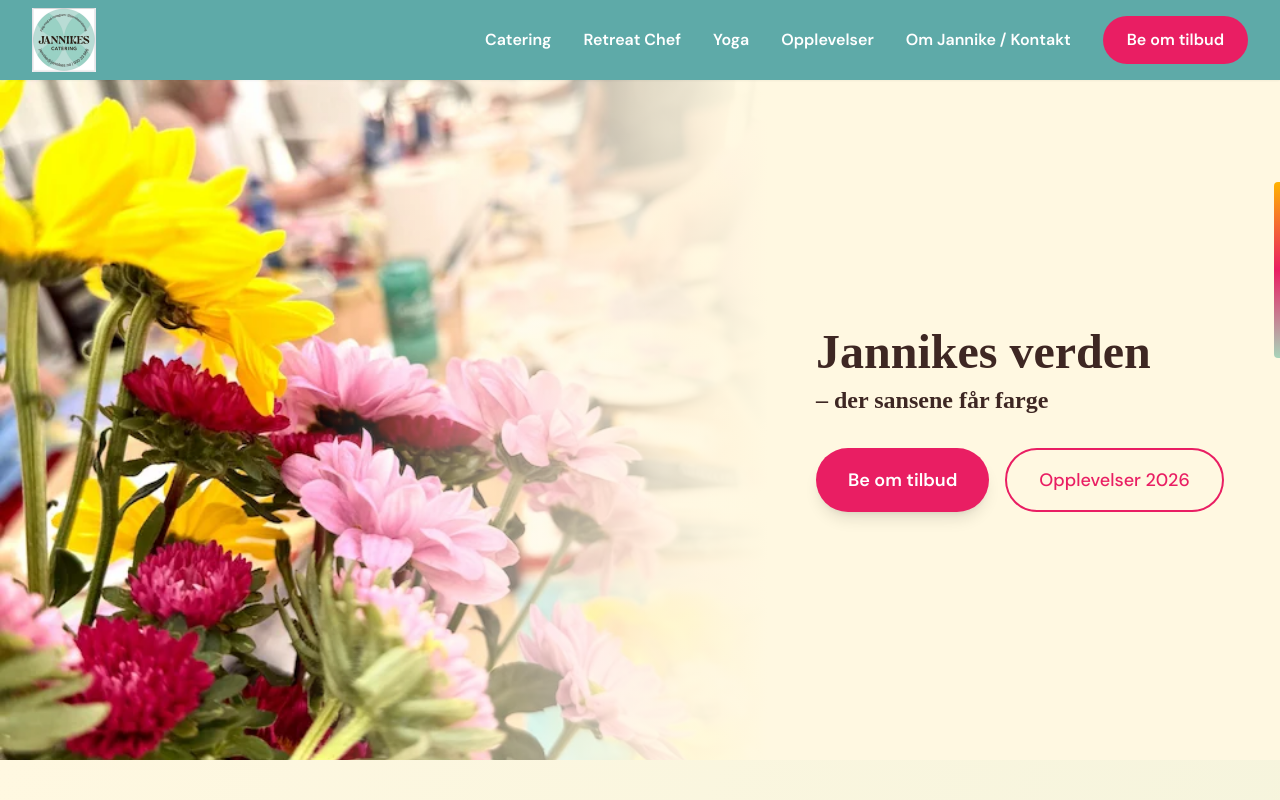
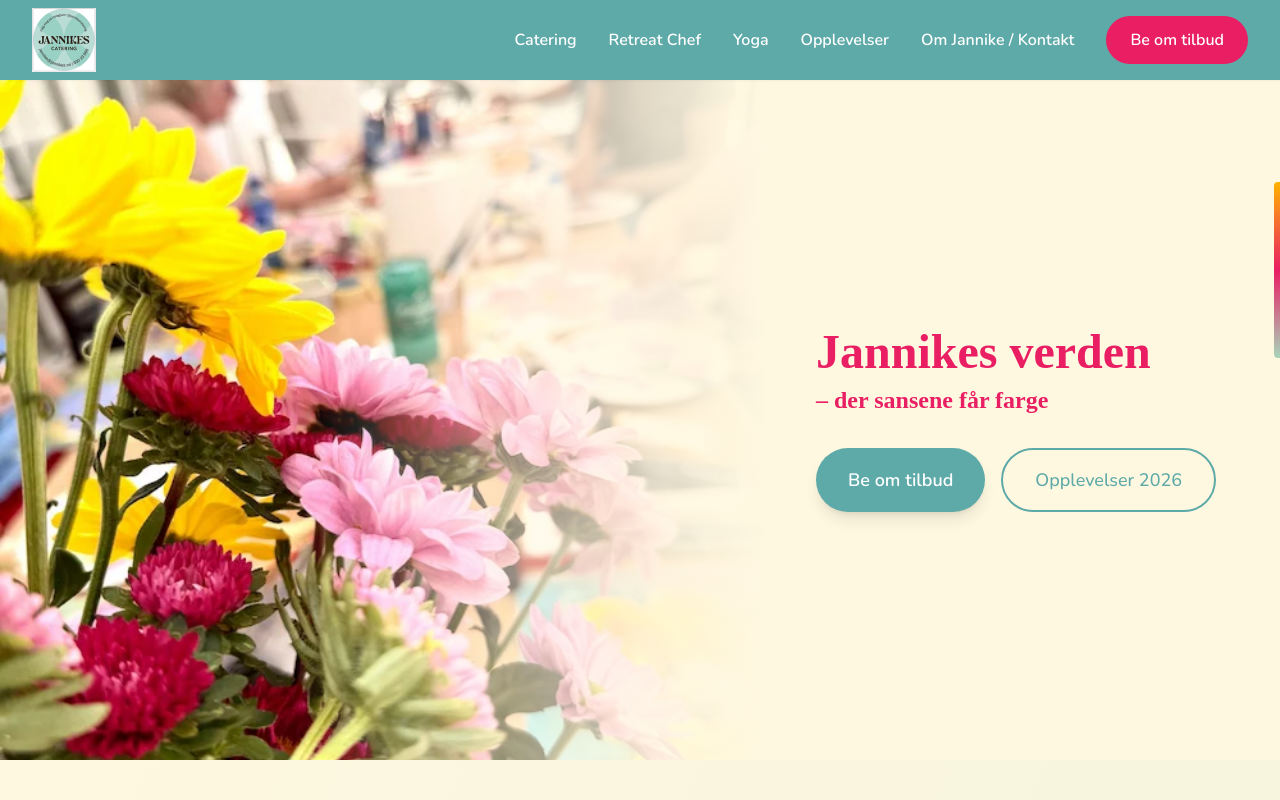
Before and after one commit to HarikaCreative/jannikes, a Next.js app: page / in a window 1280 px wide. Shown: the top 800 px of the page. Built offline with nearby package versions, Linux system fonts and the light colour scheme.

Commit message:
Cerise tekst, turkis knapper, Josefin Sans font, norsk dropdown

```diff
--- a/app/layout.tsx
+++ b/app/layout.tsx
@@ -1,18 +1,18 @@
 import type { Metadata } from 'next'
-import { Fraunces, DM_Sans } from 'next/font/google'
+import { Josefin_Sans, Nunito } from 'next/font/google'
 import './globals.css'
 
-const fraunces = Fraunces({
+const josefin = Josefin_Sans({
   subsets: ['latin'],
   display: 'swap',
-  variable: '--font-fraunces',
-  weight: ['400', '500', '600', '700', '800', '900'],
+  variable: '--font-josefin',
+  weight: ['300', '400', '500', '600', '700'],
 })
 
-const dmSans = DM_Sans({
+const nunito = Nunito({
   subsets: ['latin'],
   display: 'swap',
-  variable: '--font-dm-sans',
+  variable: '--font-nunito',
   weight: ['300', '400', '500', '600', '700'],
 })
 
@@ -196,7 +196,7 @@
   children: React.ReactNode
 }) {
   return (
-    <html lang="no" className={`${fraunces.variable} ${dmSans.variable}`}>
+    <html lang="no" className={`${josefin.variable} ${nunito.variable}`}>
       <head>
         {/* Geo Tags for Local SEO */}
         <meta name="geo.region" content="NO-30" />
@@ -210,7 +210,7 @@
           dangerouslySetInnerHTML={{ __html: JSON.stringify(jsonLd) }}
         />
       </head>
-      <body className={dmSans.className}>{children}</body>
+      <body className={nunito.className}>{children}</body>
     </html>
   )
 }
--- a/components/Contact.tsx
+++ b/components/Contact.tsx
@@ -178,30 +178,24 @@
 
             {/* Right - Contact Form */}
             <motion.div variants={fadeInUp}>
-              <div className="bg-white rounded-2xl shadow-md p-6 md:p-8">
-                <h3 className="font-display text-xl font-bold text-brun mb-4">
+              <div className="bg-white p-6 md:p-8 rounded-2xl shadow-lg">
+                <h3 className="font-display text-xl font-bold text-brun mb-6">
                   Send en forespørsel
                 </h3>
 
                 {submitStatus === 'success' ? (
                   <div className="text-center py-8">
-                    <div className="bg-mint/20 rounded-full w-16 h-16 flex items-center justify-center mx-auto mb-4">
+                    <div className="w-16 h-16 bg-mint/20 rounded-full flex items-center justify-center mx-auto mb-4">
                       <svg className="w-8 h-8 text-turkis" fill="none" stroke="currentColor" viewBox="0 0 24 24">
-                        <path strokeLinecap="round" strokeLinejoin="round" strokeWidth={2} d="M5 13l4 4L19 7" />
+                        <path strokeLinecap="round" strokeLinejoin="round" strokeWidth={2} d="M5 13l4 4L19 7"/>
                       </svg>
                     </div>
-                    <p className="text-brun font-medium mb-2">Takk for din henvendelse!</p>
-                    <p className="text-brun/70 text-sm">Jeg svarer så snart jeg kan.</p>
-                    <button
-                      onClick={() => setSubmitStatus('idle')}
-                      className="mt-4 text-turkis hover:text-mint underline underline-offset-2 text-sm transition-colors"
-                    >
-                      Send ny forespørsel
-                    </button>
+                    <h4 className="font-display text-xl font-bold text-brun mb-2">Takk for din henvendelse!</h4>
+                    <p className="text-brun/70">Jeg svarer deg så snart som mulig.</p>
                   </div>
                 ) : (
                   <form onSubmit={handleSubmit} className="space-y-4">
-                    <div className="grid grid-cols-1 sm:grid-cols-2 gap-4">
+                    <div className="grid grid-cols-1 md:grid-cols-2 gap-4">
                       <div>
                         <label htmlFor="navn" className="block text-sm font-medium text-brun mb-1">
                           Navn <span className="text-cerise">*</span>
@@ -234,7 +228,7 @@
                       </div>
                     </div>
 
-                    <div className="grid grid-cols-1 sm:grid-cols-2 gap-4">
+                    <div className="grid grid-cols-1 md:grid-cols-2 gap-4">
                       <div>
                         <label htmlFor="telefon" className="block text-sm font-medium text-brun mb-1">
                           Telefon
@@ -262,11 +256,12 @@
                           className="w-full px-4 py-2.5 rounded-lg border border-brun/20 focus:border-turkis focus:ring-2 focus:ring-turkis/20 focus:outline-none transition-colors bg-white"
                         >
                           <option value="">Velg type</option>
-                          <option value="catering">Catering</option>
-                          <option value="retreat-chef">Retreat Chef</option>
-                          <option value="yoga">Privat Yoga</option>
-                          <option value="artful-balance">Artful Balance 2026</option>
-                          <option value="annet">Annet</option>
+                          <option value="Catering">Catering</option>
+                          <option value="Vertinne">Vertinne</option>
+                          <option value="Retreat kokk">Retreat kokk</option>
+                          <option value="Privat yoga">Privat yoga</option>
+                          <option value="Artful Balance 2026">Artful Balance 2026</option>
+                          <option value="Annet">Annet</option>
                         </select>
                       </div>
                     </div>
--- a/components/Hero.tsx
+++ b/components/Hero.tsx
@@ -22,7 +22,7 @@
             backgroundImage: 'url(/images/artful-balance1-2025.webp)',
           }}
         />
-        {/* FORSTERKET soft fade - bred myk overgang */}
+        {/* Soft fade - bred myk overgang */}
         <div
           className="absolute inset-0"
           style={{
@@ -43,9 +43,9 @@
         />
 
         <div className="max-w-md">
-          {/* Title - rises from bottom */}
+          {/* Title - CERISE - rises from bottom */}
           <motion.h1
-            className="font-display text-4xl md:text-5xl lg:text-5xl font-bold text-brun leading-tight mb-2"
+            className="font-display text-4xl md:text-5xl lg:text-5xl font-bold text-cerise leading-tight mb-2"
             initial={{ y: 60, opacity: 0 }}
             animate={{ y: 0, opacity: 1 }}
             transition={{ duration: 0.9, delay: 0.6, ease: 'easeOut' }}
@@ -53,9 +53,9 @@
             Jannikes verden
           </motion.h1>
 
-          {/* Tagline - rises from bottom with slight delay */}
+          {/* Tagline - CERISE - rises from bottom with slight delay */}
           <motion.h2
-            className="font-display text-xl md:text-2xl font-semibold text-brun mb-8"
+            className="font-display text-xl md:text-2xl font-semibold text-cerise mb-8"
             initial={{ y: 50, opacity: 0 }}
             animate={{ y: 0, opacity: 1 }}
             transition={{ duration: 0.9, delay: 0.9, ease: 'easeOut' }}
@@ -63,7 +63,7 @@
             – der sansene får farge
           </motion.h2>
 
-          {/* Buttons - rise from bottom last */}
+          {/* Buttons - TURKIS - rise from bottom last */}
           <motion.div
             className="flex flex-col sm:flex-row gap-4"
             initial={{ y: 40, opacity: 0 }}
@@ -72,13 +72,13 @@
           >
             <button
               onClick={onBooking}
-              className="px-8 py-4 bg-cerise hover:bg-cerise/90 text-white text-lg font-semibold rounded-full shadow-lg hover:shadow-xl hover:scale-105 transition-all"
+              className="px-8 py-4 bg-turkis hover:bg-turkis/90 text-white text-lg font-semibold rounded-full shadow-lg hover:shadow-xl hover:scale-105 transition-all"
             >
               Be om tilbud
             </button>
             <a
               href="#retreats"
-              className="px-8 py-4 bg-transparent border-2 border-cerise text-cerise text-lg font-medium rounded-full hover:bg-cerise/10 transition-all text-center"
+              className="px-8 py-4 bg-transparent border-2 border-turkis text-turkis text-lg font-medium rounded-full hover:bg-turkis/10 transition-all text-center"
             >
               Opplevelser 2026
             </a>
--- a/tailwind.config.ts
+++ b/tailwind.config.ts
@@ -20,10 +20,10 @@
         blaa: '#1565C0',
       },
       fontFamily: {
-        // Fraunces - leken, varm serif for headings
-        display: ['var(--font-fraunces)', 'Georgia', 'serif'],
-        // DM Sans - ren, moderne for body
-        sans: ['var(--font-dm-sans)', 'system-ui', 'sans-serif'],
+        // Josefin Sans - elegant, art deco-vibe for headings
+        display: ['var(--font-josefin)', 'system-ui', 'sans-serif'],
+        // Nunito - myk, vennlig sans-serif for body
+        sans: ['var(--font-nunito)', 'system-ui', 'sans-serif'],
       },
     },
   },
```
